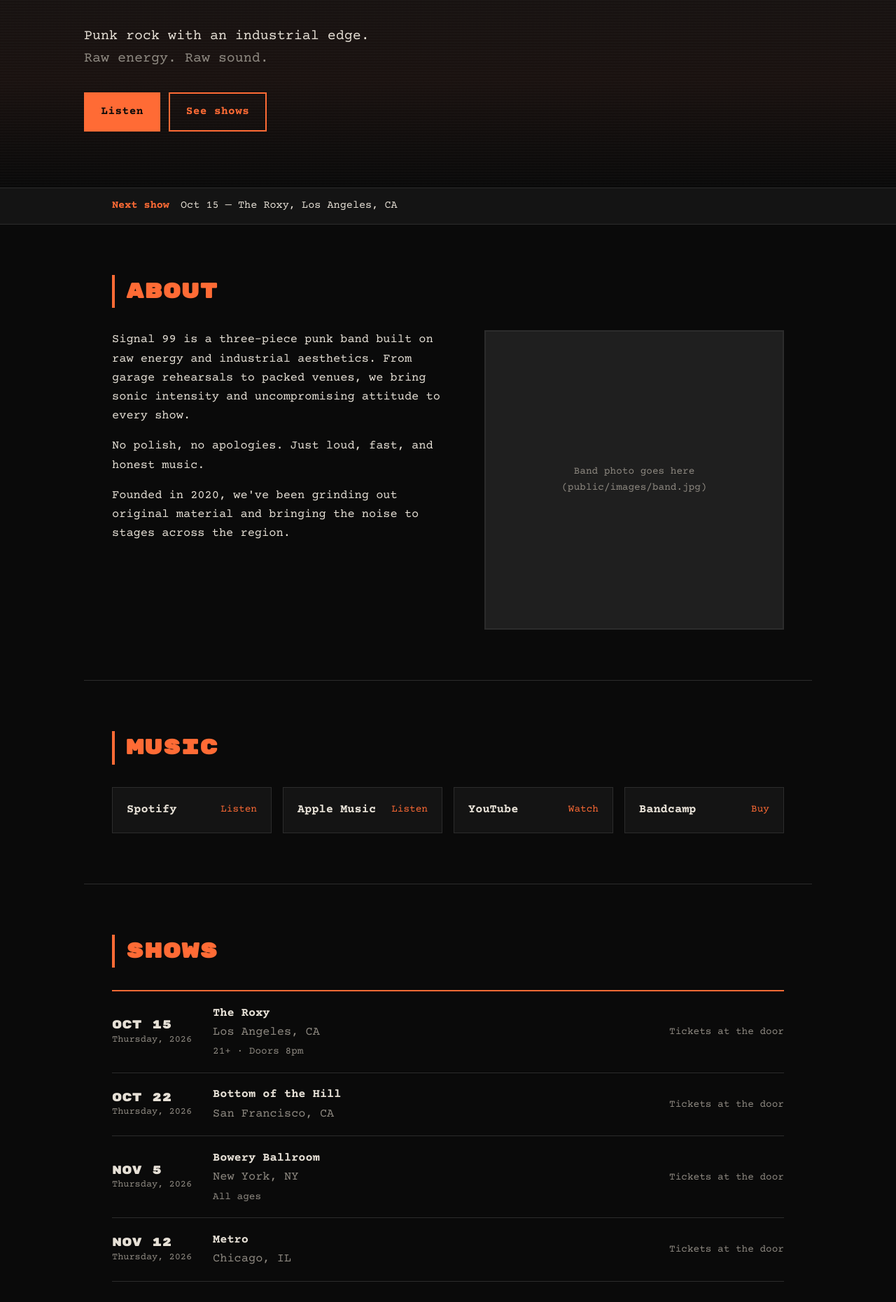
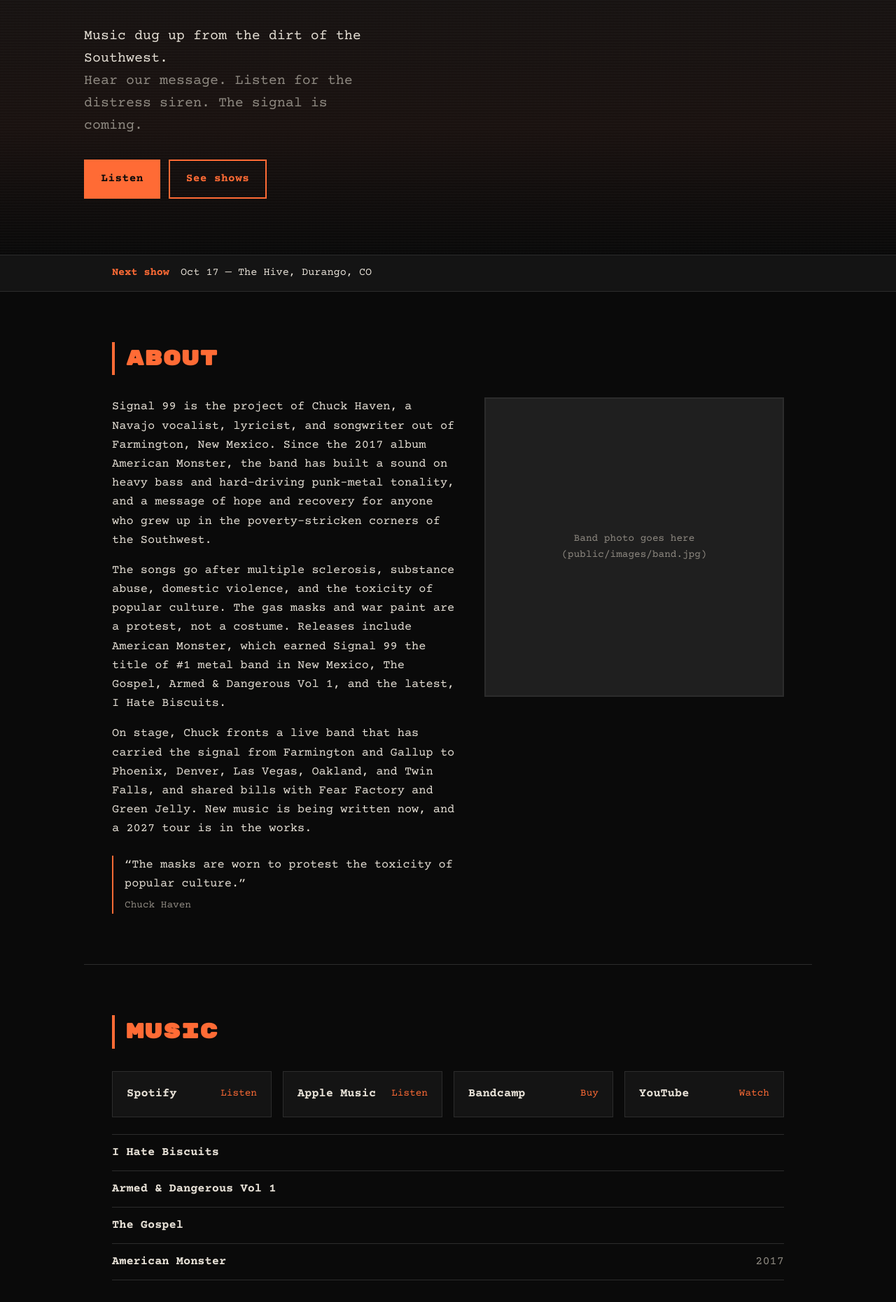
Before and after one commit to ohaven/signal99-website, a Next.js app: page / in a window 1280 px wide. Shown: the part 307-2168 px from the top of the page at 70% size. Built offline with nearby package versions, Linux system fonts and the light colour scheme; grey boxes are pictures that could not be loaded.

Commit message:
Add files via upload

```diff
--- a/data/site.js
+++ b/data/site.js
@@ -6,67 +6,87 @@
 
 const site = {
   bandName: "Signal 99",
-  tagline: "Punk rock with an industrial edge.",
-  subTagline: "Raw energy. Raw sound.",
+  tagline: "Music dug up from the dirt of the Southwest.",
+  subTagline: "Hear our message. Listen for the distress siren. The signal is coming.",
 
   // Used for the browser tab and social-media previews
-  siteUrl: "https://signal99.band",
+  siteUrl: "https://sig99.com",
   description:
-    "Signal 99 — punk rock with an industrial edge. Shows, music, merch, and mailing list.",
+    "Signal 99 — hard rock and metal punk out of Farmington, New Mexico. Shows, music, merch, and mailing list.",
 
   // ---------- About section ----------
+  // Each line in quotes is one paragraph.
   about: [
-    "Signal 99 is a three-piece punk band built on raw energy and industrial aesthetics. From garage rehearsals to packed venues, we bring sonic intensity and uncompromising attitude to every show.",
-    "No polish, no apologies. Just loud, fast, and honest music.",
-    "Founded in 2020, we've been grinding out original material and bringing the noise to stages across the region.",
+    "Signal 99 is the project of Chuck Haven, a Navajo vocalist, lyricist, and songwriter out of Farmington, New Mexico. Since the 2017 album American Monster, the band has built a sound on heavy bass and hard-driving punk-metal tonality, and a message of hope and recovery for anyone who grew up in the poverty-stricken corners of the Southwest.",
+    "The songs go after multiple sclerosis, substance abuse, domestic violence, and the toxicity of popular culture. The gas masks and war paint are a protest, not a costume. Releases include American Monster, which earned Signal 99 the title of #1 metal band in New Mexico, The Gospel, Armed & Dangerous Vol 1, and the latest, I Hate Biscuits.",
+    "On stage, Chuck fronts a live band that has carried the signal from Farmington and Gallup to Phoenix, Denver, Las Vegas, Oakland, and Twin Falls, and shared bills with Fear Factory and Green Jelly. New music is being written now, and a 2027 tour is in the works.",
   ],
+  quote: "The masks are worn to protest the toxicity of popular culture.",
+  quoteBy: "Chuck Haven",
   bandPhoto: "/images/band.jpg", // upload your photo to public/images/band.jpg
   bandPhotoAlt: "Signal 99 on stage",
 
   // ---------- Music links ----------
-  // Replace the # with your real links. Delete any line you don't use.
   music: [
-    { name: "Spotify", action: "Listen", url: "#" },
-    { name: "Apple Music", action: "Listen", url: "#" },
-    { name: "YouTube", action: "Watch", url: "#" },
-    { name: "Bandcamp", action: "Buy", url: "#" },
+    { name: "Spotify", action: "Listen", url: "https://open.spotify.com/artist/2zr9iuzp25jP9j2gTs9Yqb" },
+    { name: "Apple Music", action: "Listen", url: "https://music.apple.com/us/artist/signal-99/415111018" },
+    { name: "Bandcamp", action: "Buy", url: "https://signal99.bandcamp.com" },
+    { name: "YouTube", action: "Watch", url: "https://www.youtube.com/user/sig99" },
   ],
 
-  // Optional: paste a YouTube video ID to show a video in the Music section.
-  // The ID is the part after "v=" in a YouTube link. Leave "" for no video.
-  featuredVideoId: "",
+  // Albums shown in the Music section. Each links to Bandcamp.
+  // Once your Bandcamp albums are up, replace the url with each album's own link.
+  releases: [
+    { title: "I Hate Biscuits", year: "", url: "https://signal99.bandcamp.com" },
+    { title: "Armed & Dangerous Vol 1", year: "", url: "https://signal99.bandcamp.com" },
+    { title: "The Gospel", year: "", url: "https://signal99.bandcamp.com" },
+    { title: "American Monster", year: "2017", url: "https://signal99.bandcamp.com" },
+  ],
+
+  // YouTube video ID for the featured video (the part after "v=" in the link).
+  featuredVideoId: "mnehegQdNOc",
 
   // ---------- Merch ----------
-  // Each item links out to your store (Bandcamp, Teespring, Shopify...).
-  // image is optional — upload to public/images/ and put the path here.
+  // Everything links to Bandcamp. Once your Bandcamp merch is up, you can
+  // point each item at its own page and add a photo (upload to public/images/).
+  merchStoreUrl: "https://signal99.bandcamp.com/merch",
   merch: [
-    { name: "T-Shirt", price: "$25", url: "#", image: "" },
-    { name: "Hoodie", price: "$45", url: "#", image: "" },
-    { name: "Vinyl LP", price: "$30", url: "#", image: "" },
-    { name: "Sticker Pack", price: "$5", url: "#", image: "" },
+    { name: "Classic Logo T-Shirt", price: "$20", url: "https://signal99.bandcamp.com/merch", image: "" },
+    { name: "Classic Logo Pullover", price: "$40", url: "https://signal99.bandcamp.com/merch", image: "" },
+    { name: "Teddy Bear Shirt", price: "$20", url: "https://signal99.bandcamp.com/merch", image: "" },
+    { name: "Banner of Corpses Shirt", price: "$20", url: "https://signal99.bandcamp.com/merch", image: "" },
+    { name: "Zombie Star Shirt", price: "$20", url: "https://signal99.bandcamp.com/merch", image: "" },
+    { name: "Sticker Pack", price: "$10", url: "https://signal99.bandcamp.com/merch", image: "" },
   ],
-  merchStoreUrl: "#", // "See everything" link to your full store
+
+  // Optional tip jar (PayPal). Leave "" to hide.
+  tipJarUrl:
+    "https://www.paypal.com/cgi-bin/webscr?business=signal99haven%40gmail.com&cmd=_donations&currency_code=USD&item_name=Donation+to+Signal+99",
+
+  // ---------- Tools (your own apps) ----------
+  tools: [
+    { name: "StapleGun", blurb: "Flyer and poster maker.", url: "https://staplegun.sig99.com" },
+    { name: "RigPlot", blurb: "Stage plot and input list builder.", url: "https://rigplot.sig99.com" },
+    { name: "SigFest", blurb: "", url: "" }, // paste the SigFest address; leave "" to hide
+  ],
 
   // ---------- Mailing list (MailChimp) ----------
   // In MailChimp: Audience → Signup forms → Embedded forms.
-  // In the code they give you, find the line that starts with:
+  // Find the line that starts with:
   //   <form action="https://....list-manage.com/subscribe/post?u=...&id=..."
   // Copy ONLY the web address inside the quotes and paste it below.
   mailchimpFormAction: "",
 
   // ---------- Social links ----------
-  // Delete any you don't use.
   social: [
-    { name: "Instagram", url: "#" },
-    { name: "TikTok", url: "#" },
-    { name: "YouTube", url: "#" },
-    { name: "X", url: "#" },
-    { name: "Bandcamp", url: "#" },
-    { name: "Facebook", url: "#" },
+    { name: "Facebook", url: "https://www.facebook.com/sig99" },
+    { name: "YouTube", url: "https://www.youtube.com/user/sig99" },
+    { name: "X", url: "https://twitter.com/sig99" },
+    { name: "Bandcamp", url: "https://signal99.bandcamp.com" },
   ],
 
   // ---------- Booking / contact ----------
-  bookingEmail: "booking@signal99.band",
+  bookingEmail: "signal99haven@gmail.com",
 };
 
 export default site;
--- a/data/tour-dates.js
+++ b/data/tour-dates.js
@@ -1,49 +1,56 @@
 // ============================================================
-//  SIGNAL 99 — TOUR DATES
+//  SIGNAL 99 — SHOWS
 //  This is the ONLY file you need to touch to update shows.
 //
 //  How to add a show:
-//    1. Copy one of the blocks between { and },
-//    2. Paste it into the list, change the details
+//    1. Copy one block between { and },
+//    2. Paste it at the TOP of the list, change the details
 //    3. Make sure each block ends with a comma
-//    4. Commit the change on GitHub. Site updates in ~1 minute.
+//    4. Commit on GitHub. Site updates in about a minute.
 //
 //  Rules:
-//    - date must be written YYYY-MM-DD (example: 2026-11-05)
-//    - Past shows disappear from the site automatically
-//    - ticketUrl: paste the link, or leave it as "" for no button
-//    - note is optional (age limit, door time, "with X band", etc.)
+//    - date must be YYYY-MM-DD (example: 2026-10-17)
+//    - Shows in the future appear under "Upcoming"
+//    - Shows in the past move to "Past shows" automatically
+//    - ticketUrl: paste a link, or "" for "Tickets at the door"
+//    - note: optional (price, age, doors, who else is playing)
+//    - flyer: optional image path, e.g. "/images/flyer-durango-2026.jpg"
+//      (upload the image to public/images/ first)
 // ============================================================
 
 const tourDates = [
+  // ---------- UPCOMING ----------
   {
-    date: "2026-10-15",
-    venue: "The Roxy",
-    city: "Los Angeles, CA",
+    date: "2026-10-17",
+    venue: "The Hive",
+    city: "Durango, CO",
+    address: "117 S Camino Del Rio",
     ticketUrl: "",
-    note: "21+ · Doors 8pm",
+    note: "Headlining, with Green Lizard and Fables of the Fall · $10 · All ages · Doors 6:30pm",
+    flyer: "",
   },
-  {
-    date: "2026-10-22",
-    venue: "Bottom of the Hill",
-    city: "San Francisco, CA",
-    ticketUrl: "",
-    note: "",
-  },
-  {
-    date: "2026-11-05",
-    venue: "Bowery Ballroom",
-    city: "New York, NY",
-    ticketUrl: "",
-    note: "All ages",
-  },
-  {
-    date: "2026-11-12",
-    venue: "Metro",
-    city: "Chicago, IL",
-    ticketUrl: "",
-    note: "",
-  },
+
+  // ---------- PAST ----------
+  { date: "2025-09-14", venue: "Locke Street Eats", city: "Farmington, NM", note: "with Fear Factory" },
+  { date: "2025-09-13", venue: "Wowies", city: "Gallup, NM", note: "Indigenous Metal Fest, with Fear Factory" },
+  { date: "2025-02-22", venue: "Taproom 120", city: "Gilbert, AZ", note: "Cornucopia 62" },
+  { date: "2024-11-22", venue: "Isleta Resort and Casino", city: "Albuquerque, NM", note: "Indigenous Tattoo and Music Fest" },
+  { date: "2024-11-18", venue: "Uncle Mike's", city: "Portales, NM", note: "The Boss Crew Tour" },
+  { date: "2024-11-17", venue: "The Juggernaut", city: "Gallup, NM", note: "The Boss Crew Tour" },
+  { date: "2024-11-16", venue: "Fremont Country Club", city: "Las Vegas, NV", note: "The Boss Crew Tour" },
+  { date: "2024-11-13", venue: "The Rhythm Room", city: "Phoenix, AZ", note: "The Boss Crew Tour" },
+  { date: "2024-09-29", venue: "Starlight Lounge", city: "Glendale, AZ", note: "Rez Odyssey Tour" },
+  { date: "2024-09-28", venue: "The Juggernaut", city: "Gallup, NM", note: "Rez Odyssey Tour" },
+  { date: "2024-09-27", venue: "Longhair Records", city: "Albuquerque, NM", note: "Rez Odyssey Tour" },
+  { date: "2024-09-21", venue: "Harvest Fest", city: "Alamogordo, NM", note: "" },
+  { date: "2024-09-14", venue: "Creepsville Carnival", city: "Mesa, AZ", note: "" },
+  { date: "2024-07-07", venue: "Indigenous Red Market", city: "Oakland, CA", note: "" },
+  { date: "2024-07-05", venue: "Big Pappa's Grill and Live Music", city: "Twin Falls, ID", note: "with Green Jelly" },
+  { date: "2024-06-08", venue: "", city: "Laramie, WY", note: "" },
+  { date: "2024-06-07", venue: "", city: "Denver, CO", note: "" },
+  { date: "2024-06-01", venue: "", city: "Santa Fe, NM", note: "" },
+  { date: "2024-05-04", venue: "Dino's Hideaway and Lounge", city: "Farmington, NM", note: "" },
+  { date: "2024-05-03", venue: "Juggernaut Music", city: "Gallup, NM", note: "with Gravel" },
 ];
 
 export default tourDates;
--- a/pages/index.js
+++ b/pages/index.js
@@ -31,12 +31,15 @@ export function getStaticProps() {
   const upcoming = tourDates
     .filter((s) => parseDate(s.date) >= today)
     .sort((a, b) => parseDate(a.date) - parseDate(b.date));
+  const past = tourDates
+    .filter((s) => parseDate(s.date) < today)
+    .sort((a, b) => parseDate(b.date) - parseDate(a.date)); // newest first
   // Only show the band photo if the file has actually been uploaded
   const hasPhoto = !!site.bandPhoto && fs.existsSync(path.join(process.cwd(), "public", site.bandPhoto));
-  return { props: { shows: upcoming, hasPhoto }, revalidate: 3600 }; // re-check once an hour
+  return { props: { shows: upcoming, past, hasPhoto }, revalidate: 3600 }; // re-check once an hour
 }
 
-export default function Home({ shows, hasPhoto }) {
+export default function Home({ shows, past, hasPhoto }) {
   const next = shows[0];
   const year = new Date().getFullYear();
 
@@ -63,6 +66,7 @@ export default function Home({ shows, hasPhoto }) {
             <a href="#music">Music</a>
             <a href="#dates">Shows</a>
             <a href="#merch">Merch</a>
+            <a href="#tools">Tools</a>
             <a href="#contact">Contact</a>
           </nav>
         </div>
@@ -102,6 +106,12 @@ export default function Home({ shows, hasPhoto }) {
           <div className="about">
             <div>
               {site.about.map((p, i) => <p key={i}>{p}</p>)}
+              {site.quote && (
+                <blockquote className="quote">
+                  “{site.quote}”
+                  {site.quoteBy && <cite>{site.quoteBy}</cite>}
+                </blockquote>
+              )}
             </div>
             <div className="about-photo">
               {hasPhoto ? (
@@ -123,6 +133,18 @@ export default function Home({ shows, hasPhoto }) {
               </a>
             ))}
           </div>
+          {site.releases && site.releases.length > 0 && (
+            <ul className="releases">
+              {site.releases.map((r) => (
+                <li key={r.title}>
+                  <a href={r.url} target="_blank" rel="noopener noreferrer">
+                    <strong>{r.title}</strong>
+                    {r.year && <span>{r.year}</span>}
+                  </a>
+                </li>
+              ))}
+            </ul>
+          )}
           {site.featuredVideoId && (
             <div className="video">
               <iframe
@@ -155,8 +177,9 @@ export default function Home({ shows, hasPhoto }) {
                     </div>
                     <div className="where">
                       <strong>{s.venue}</strong>
-                      <span>{s.city}</span>
+                      <span>{s.city}{s.address ? ` · ${s.address}` : ""}</span>
                       {s.note && <em>{s.note}</em>}
+                      {s.flyer && <img className="flyer" src={s.flyer} alt={`${s.venue} flyer`} loading="lazy" />}
                     </div>
                     <div className="tix">
                       {isLink(s.ticketUrl) ? (
@@ -169,6 +192,22 @@ export default function Home({ shows, hasPhoto }) {
                 );
               })}
             </ul>
+          )}
+          {past && past.length > 0 && (
+            <details className="past">
+              <summary>Past shows ({past.length})</summary>
+              <ul>
+                {past.map((s) => {
+                  const d = parseDate(s.date);
+                  return (
+                    <li key={`${s.date}-${s.venue}-${s.city}`}>
+                      <span className="pd">{MONTHS[d.getMonth()]} {d.getDate()}, {d.getFullYear()}</span>
+                      <span className="pv">{[s.venue, s.city].filter(Boolean).join(", ")}{s.note ? ` — ${s.note}` : ""}</span>
+                    </li>
+                  );
+                })}
+              </ul>
+            </details>
           )}
         </section>
 
@@ -190,9 +229,30 @@ export default function Home({ shows, hasPhoto }) {
           {isLink(site.merchStoreUrl) && (
             <p className="merch-all">
               <a href={site.merchStoreUrl} target="_blank" rel="noopener noreferrer">See everything in the store</a>
+              {isLink(site.tipJarUrl) && (
+                <>
+                  {" · "}
+                  <a href={site.tipJarUrl} target="_blank" rel="noopener noreferrer">Tip jar</a>
+                </>
+              )}
             </p>
           )}
         </section>
+
+        {site.tools && site.tools.some((t) => isLink(t.url)) && (
+          <section className="section" id="tools">
+            <h2>Tools</h2>
+            <p className="tools-intro">Free tools we built for working bands.</p>
+            <div className="tools">
+              {site.tools.filter((t) => isLink(t.url)).map((t) => (
+                <a key={t.name} href={t.url} target="_blank" rel="noopener noreferrer">
+                  <strong>{t.name}</strong>
+                  {t.blurb && <span>{t.blurb}</span>}
+                </a>
+              ))}
+            </div>
+          </section>
+        )}
 
         <section className="section" id="contact">
           <h2>Stay in the loop</h2>
--- a/styles/globals.css
+++ b/styles/globals.css
@@ -144,6 +144,10 @@ img { max-width: 100%; display: block; }
 .about-photo .placeholder { height: 100%; display: grid; place-items: center; color: var(--dim); text-align: center; padding: 1rem; font-size: .9rem; }
 @media (max-width: 760px) { .about { grid-template-columns: 1fr; } }
 
+/* Quote */
+.quote { margin-top: 1.5rem; padding-left: 1rem; border-left: 2px solid var(--rust); color: var(--paper); max-width: 52ch; }
+.quote cite { display: block; margin-top: .4rem; color: var(--dim); font-style: normal; font-size: .9rem; }
+
 /* Music */
 .music { display: grid; grid-template-columns: repeat(auto-fit, minmax(190px, 1fr)); gap: 1rem; }
 .music a {
@@ -154,6 +158,10 @@ img { max-width: 100%; display: block; }
 .music a:hover, .music a:focus-visible { border-color: var(--rust); text-decoration: none; }
 .music a strong { font-weight: 700; }
 .music a span { color: var(--rust); font-size: .9rem; }
+.releases { list-style: none; margin-top: 1.5rem; border-top: 1px solid var(--line); }
+.releases a { display: flex; justify-content: space-between; gap: 1rem; padding: .75rem 0; border-bottom: 1px solid var(--line); color: var(--paper); text-decoration: none; }
+.releases a:hover, .releases a:focus-visible { color: var(--rust); text-decoration: none; }
+.releases span { color: var(--dim); }
 .video { margin-top: 2rem; aspect-ratio: 16/9; border: 1px solid var(--line); background: #000; }
 .video iframe { width: 100%; height: 100%; border: 0; }
 
@@ -171,6 +179,14 @@ img { max-width: 100%; display: block; }
 .dates .tix { white-space: nowrap; }
 .dates .tix .btn { padding: .55rem 1rem; font-size: .9rem; }
 .dates .tix .soon { color: var(--dim); font-size: .9rem; }
+.dates .flyer { margin-top: .75rem; max-width: 260px; border: 1px solid var(--line); }
+.past { margin-top: 2rem; }
+.past summary { cursor: pointer; color: var(--dim); padding: .5rem 0; }
+.past summary:hover { color: var(--rust); }
+.past ul { list-style: none; margin-top: .5rem; }
+.past li { display: grid; grid-template-columns: 9rem 1fr; gap: 1rem; padding: .45rem 0; border-bottom: 1px solid var(--line); font-size: .95rem; }
+.past .pd { color: var(--dim); white-space: nowrap; }
+@media (max-width: 600px) { .past li { grid-template-columns: 1fr; gap: .1rem; } }
 .empty { color: var(--dim); border: 1px dashed var(--line); padding: 2rem; text-align: center; }
 .empty a { display: inline-block; margin-top: .5rem; }
 @media (max-width: 600px) {
@@ -187,6 +203,14 @@ img { max-width: 100%; display: block; }
 .merch .meta { display: flex; justify-content: space-between; padding: .85rem 1rem; }
 .merch .meta span { color: var(--rust); }
 .merch-all { margin-top: 1.5rem; }
+
+/* Tools */
+.tools-intro { color: var(--dim); margin-bottom: 1.25rem; }
+.tools { display: grid; grid-template-columns: repeat(auto-fit, minmax(220px, 1fr)); gap: 1rem; }
+.tools a { display: block; background: var(--panel); border: 1px solid var(--line); padding: 1.15rem 1.25rem; color: var(--paper); text-decoration: none; transition: border-color .15s; }
+.tools a:hover, .tools a:focus-visible { border-color: var(--rust); text-decoration: none; }
+.tools a strong { display: block; }
+.tools a span { color: var(--dim); font-size: .95rem; }
 
 /* Newsletter */
 .signup { background: var(--panel); border-left: 4px solid var(--rust); padding: 2rem; max-width: 620px; }
```
